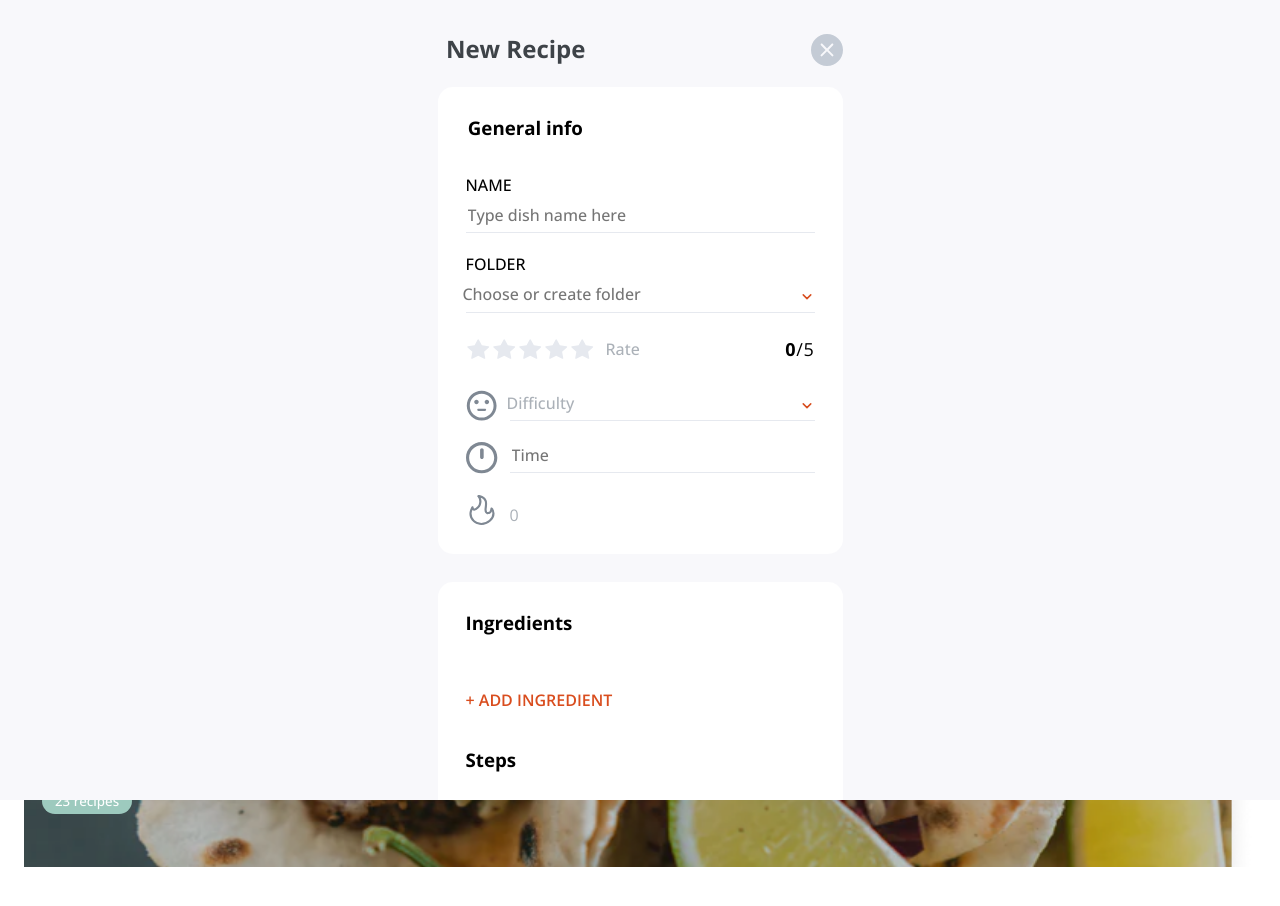
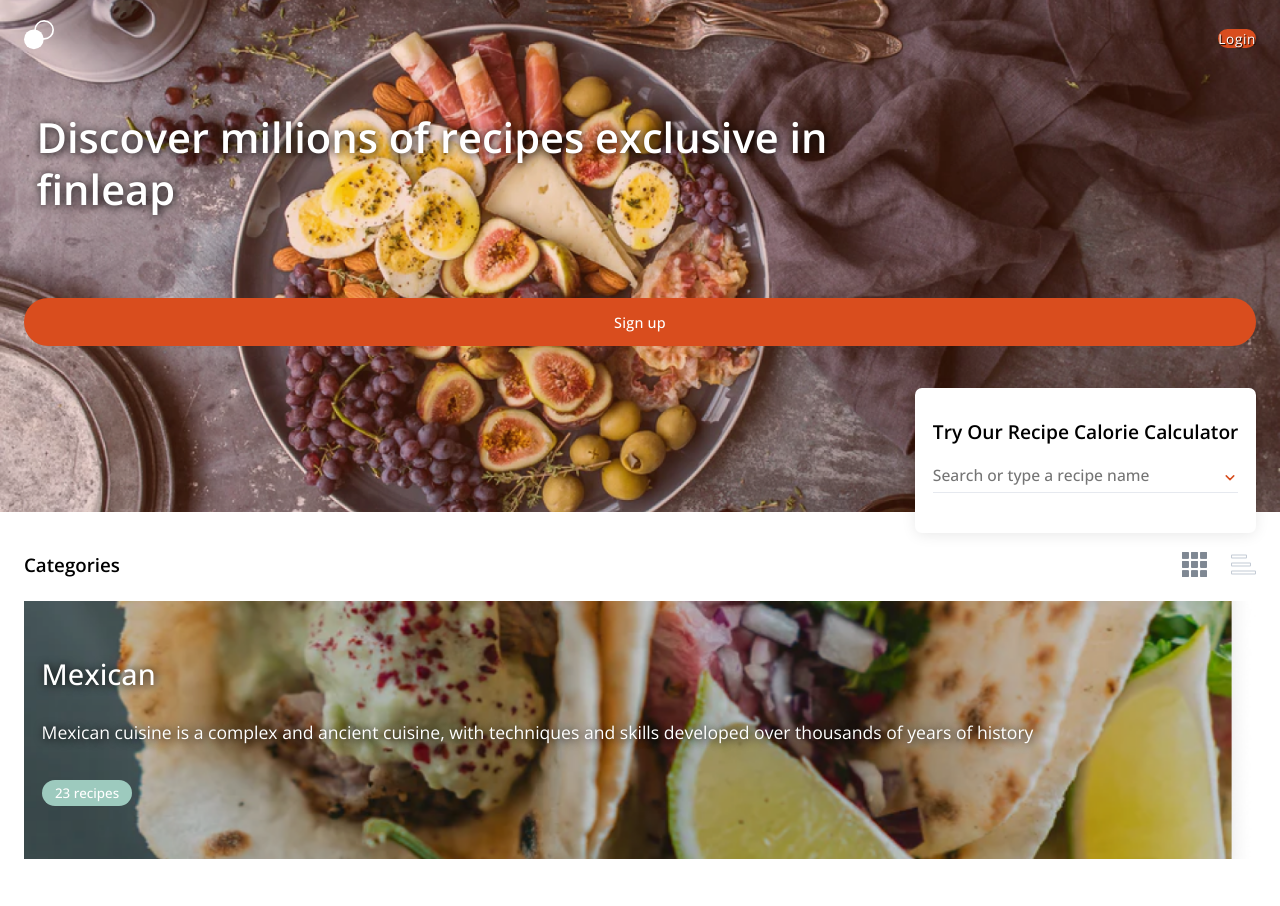
Before and after one commit to Android789515/recipe-site, a Next.js app: page / in a window 1280 px wide. Built offline with nearby package versions, Linux system fonts and the light colour scheme.

Commit message:
Styled up RecipeCalculatorModal; added the input-dropdown for searching or selecting recipes.
Decreased height of "Hero" section.

Moved margin adjustment inside ControlledDropdown styles to another rule for select elements, so it wouldn't apply to ControlledInputDropdowns.

```diff
--- /dev/null
+++ b/atoms/recipeCalculator.ts
@@ -0,0 +1,8 @@
+import { atom } from 'recoil'
+
+export const recipeCalculatorState = atom({
+    key: 'recipeCalculator',
+    default: {
+        recipeName: ''
+    }
+})
--- a/components/generic-components/forms-and-inputs/ControlledInputDropdown.tsx
+++ b/components/generic-components/forms-and-inputs/ControlledInputDropdown.tsx
@@ -1,4 +1,4 @@
-import React, { cloneElement, isValidElement, ReactElement } from 'react'
+import React, { cloneElement, isValidElement, Children } from 'react'
 import { v4 as uuid } from 'uuid'
 
 import inputStyles from '../../../styles/generic-components/forms-and-inputs/ControlledInput.module.scss'
@@ -12,23 +12,29 @@ interface Props {
     dropdownName?: string
     placeholder?: string
     isRequired: boolean
-    options: ReactElement<HTMLOptionElement>[] | undefined
     customStyles?: string
     value: string
     onChange: React.ChangeEventHandler
 }
 
-const ControlledInputDropdown = ({ dropdownName, placeholder, isRequired, options, customStyles, value, onChange }: Props) => {
+const ControlledInputDropdown: React.FC<Props> =
+    ({
+         dropdownName,
+         placeholder,
+         isRequired,
+         customStyles,
+         value,
+         children: options,
+         onChange
+    }) => {
 
     const renderOptions = () => {
-        return options!.map(option => {
+        return options && Children.toArray(options).map(option => {
             if (isValidElement(option)) {
                 return cloneElement(option, { className: dropdownStyles.option })
             }
         })
     }
-
-    const dropdownID = uuid()
 
     return (
         <label className={`${dropdownStyles.label} ${customStyles}`.trim()}>
@@ -45,7 +51,7 @@ const ControlledInputDropdown = ({ dropdownName, placeholder, isRequired, option
             />
 
             <datalist id={dropdownName}>
-                {options && renderOptions()}
+                {renderOptions()}
             </datalist>
 
             <Image
--- a/components/modals/recipe-calculator/RecipeCalculatorModal.tsx
+++ b/components/modals/recipe-calculator/RecipeCalculatorModal.tsx
@@ -1,11 +1,30 @@
 import React from 'react'
+import { useRecoilState } from 'recoil'
 
 import styles from '../../../styles/modals/recipe-calculator/RecipeCalculatorModal.module.scss'
+import { recipeCalculatorState } from '../../../atoms/recipeCalculator'
+
+import ControlledInputDropdown from '../../generic-components/forms-and-inputs/ControlledInputDropdown'
 
 const RecipeCalculatorModal = () => {
+    const [ { recipeName }, updateRecipeCalculatorData ] = useRecoilState(recipeCalculatorState)
+
+    const updateRecipeSearchField = (event: React.ChangeEvent) => {
+        const { value: recipeName } = event.target as HTMLInputElement
+        updateRecipeCalculatorData(prevData => ({ ...prevData, recipeName }))
+    }
+
     return (
         <div className={styles.recipeCalculator}>
             <h3 className={styles.title}>Try Our Recipe Calorie Calculator</h3>
+
+            <ControlledInputDropdown
+                customStyles={styles.searchField}
+                value={recipeName}
+                isRequired={true}
+                placeholder={'Search or type a recipe name'}
+                onChange={updateRecipeSearchField}
+            />
         </div>
     )
 }
--- a/pages/index.tsx
+++ b/pages/index.tsx
@@ -24,8 +24,6 @@ const Home: NextPage = () => {
 
                 <CategoriesSection />
             </div>
-
-            <AddRecipeModal />
         {/*
             Hero section
 
--- a/styles/generic-components/forms-and-inputs/ControlledDropdown.module.scss
+++ b/styles/generic-components/forms-and-inputs/ControlledDropdown.module.scss
@@ -27,13 +27,15 @@
 
   display: block;
 
+  .option {
+    padding: 0;
+  }
+}
+
+.dropdown select {
   // Have to do to keep dropdown lined up correctly with labels
   // due to how browsers render select elements
   margin-left: -3px;
-
-  .option {
-    padding: 0;
-  }
 }
 
 .dropdownIcon {
--- a/styles/homepage/hero-section/HeroSection.module.scss
+++ b/styles/homepage/hero-section/HeroSection.module.scss
@@ -1,6 +1,6 @@
 .heroSection {
-  //height: 45vh; on large screen
-  height: 65vh;
+  //height: 44vh; on large screen
+  height: 64vh;
 
   background-image: url('../../../public/assets/img/hero.png');
   background-size: cover;
--- a/styles/modals/recipe-calculator/RecipeCalculatorModal.module.scss
+++ b/styles/modals/recipe-calculator/RecipeCalculatorModal.module.scss
@@ -1,16 +1,29 @@
+@use '../../variables';
+
 .recipeCalculator {
   position: absolute;
   top: 24.25em;
+  right: 0;
+
+  display: grid;
+  justify-content: center;
+  align-items: center;
 
   margin: 0 1.5em;
-  padding: 1.85em 1.1em;
+  padding: 1.85em 1.1em 2.5em 1.1em;
   background: #fff;
   border-radius: 7px;
+  box-shadow: 0 2px 15px -1px rgba(0, 0, 0, 0.1);
 }
 
 .title {
   font-size: 1.2rem;
   font-weight: 600;
 
-  margin: 0;
+  margin-top: 0;
+  margin-bottom: 1em;
 }
+
+.searchField {
+  font-size: .98rem;
+}
```
